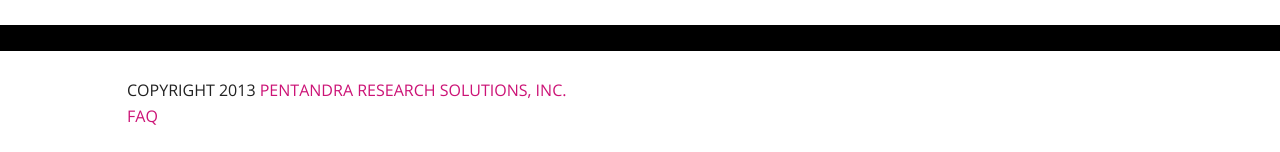
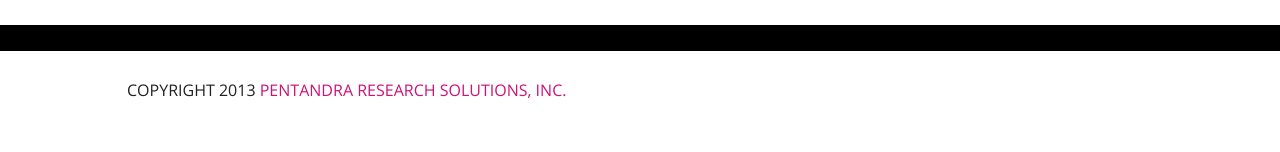
Before and after one commit to pentandra/roc, a Jekyll site: the page built from index.html, in a window 1280 px wide. Shown: the part 2160-2312 px from the top of the page. Built offline with Jekyll 4.4.1, drawn with Linux system fonts in a browser that asks for light colours; nearby versions of some CDN libraries; after the commit the page ends 2289 px from its top, so only the background shows below that.

Commit message:
Removed link to faq page

```diff
--- a/_includes/footer.html
+++ b/_includes/footer.html
@@ -2,8 +2,6 @@
             <footer class="wrapper">
                 <div class="info">
                     Copyright 2013 <a href="{{ site.sponsor.url }}">{{ site.sponsor.name }}</a>
-                    <br>
-                    <a href="/faq/">FAQ</a>
                 </div>
             </footer>
         </div>
```
